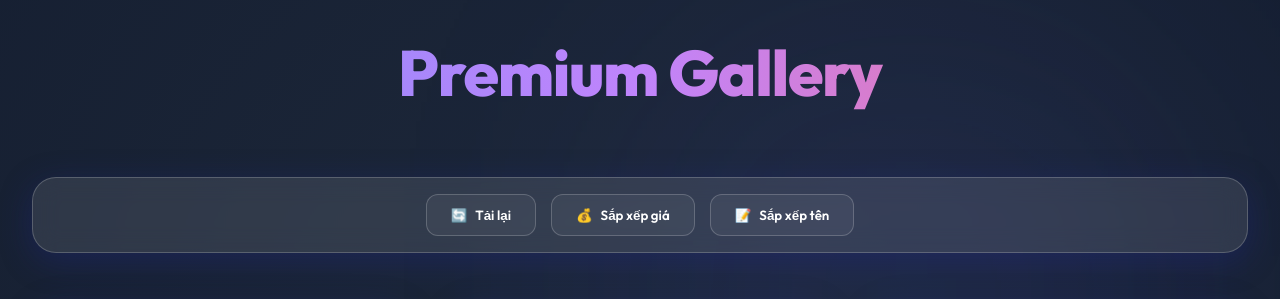
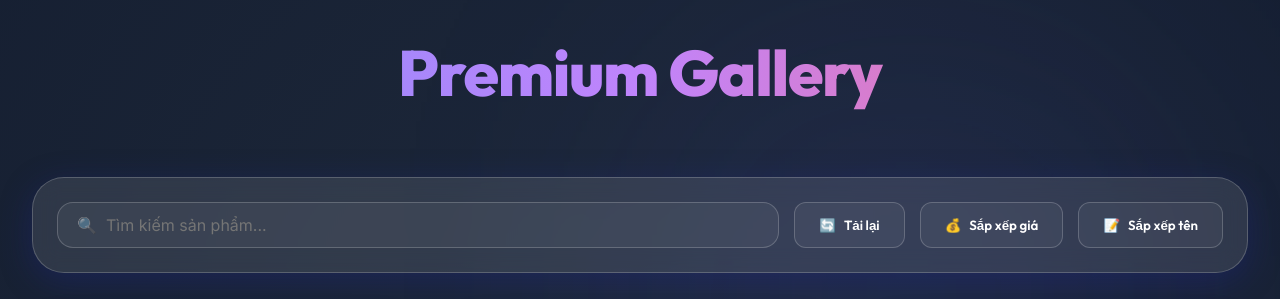
Before and after one commit to KrisCTer/NNPTUD_PhucLoi_B2, a plain HTML site: page index.html in a window 1280 px wide. Shown: the top 299 px of the page. Drawn offline with Linux system fonts and the light colour scheme.

Commit message:
Add search bar with real-time filtering

```diff
--- a/index.html
+++ b/index.html
@@ -101,12 +101,47 @@
             margin-bottom: 3rem;
             justify-content: center;
             flex-wrap: wrap;
-            padding: 1rem;
+            padding: 1.5rem;
             background: var(--glass-bg);
             backdrop-filter: blur(12px);
             border: 1px solid var(--glass-border);
-            border-radius: 1.5rem;
+            border-radius: 2rem;
             box-shadow: var(--card-shadow);
+            width: 100%;
+        }
+
+        .search-wrapper {
+            flex: 1;
+            min-width: 300px;
+            position: relative;
+        }
+
+        .search-input {
+            width: 100%;
+            padding: 0.75rem 1.5rem 0.75rem 3rem;
+            background: rgba(255, 255, 255, 0.05);
+            border: 1px solid var(--glass-border);
+            border-radius: 1rem;
+            color: white;
+            font-family: 'Inter', sans-serif;
+            font-size: 1rem;
+            transition: all 0.3s ease;
+        }
+
+        .search-input:focus {
+            outline: none;
+            background: rgba(255, 255, 255, 0.1);
+            border-color: var(--primary);
+            box-shadow: 0 0 15px var(--primary-glow);
+        }
+
+        .search-icon {
+            position: absolute;
+            left: 1.25rem;
+            top: 50%;
+            transform: translateY(-50%);
+            opacity: 0.5;
+            pointer-events: none;
         }
 
         button {
@@ -301,6 +336,11 @@
         </header>
 
         <div class="controls">
+            <div class="search-wrapper">
+                <span class="search-icon">🔍</span>
+                <input type="text" class="search-input" placeholder="Tìm kiếm sản phẩm..."
+                    oninput="searchProducts(this.value)">
+            </div>
             <button onclick="loadProducts()"><span>🔄</span> Tải lại</button>
             <button onclick="sortByPrice()"><span>💰</span> Sắp xếp giá</button>
             <button onclick="sortByName()"><span>📝</span> Sắp xếp tên</button>
--- a/main.js
+++ b/main.js
@@ -63,3 +63,17 @@ function sortByName() {
 
 // Tự động load khi trang vừa mở
 document.addEventListener('DOMContentLoaded', loadProducts);
+
+// Tìm kiếm sản phẩm
+function searchProducts(query) {
+    const searchTerm = query.toLowerCase().trim();
+    if (!searchTerm) {
+        renderProducts(allProducts);
+        return;
+    }
+
+    const filtered = allProducts.filter(product =>
+        product.title.toLowerCase().includes(searchTerm)
+    );
+    renderProducts(filtered);
+}
```
